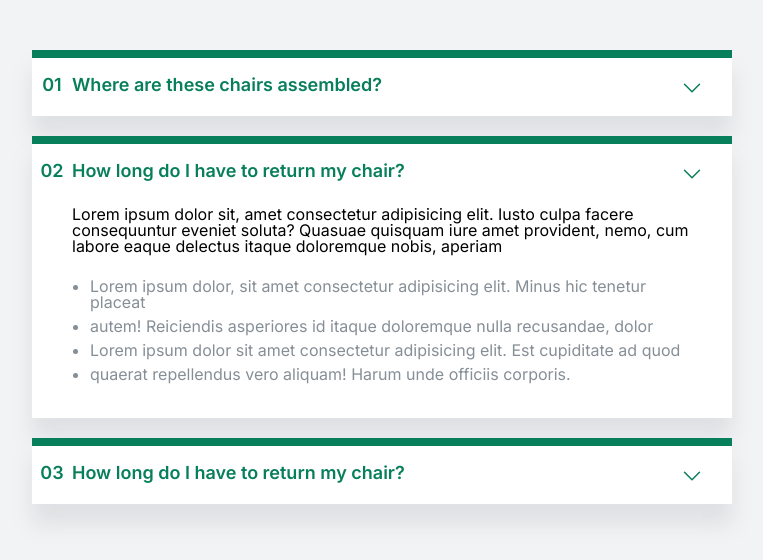
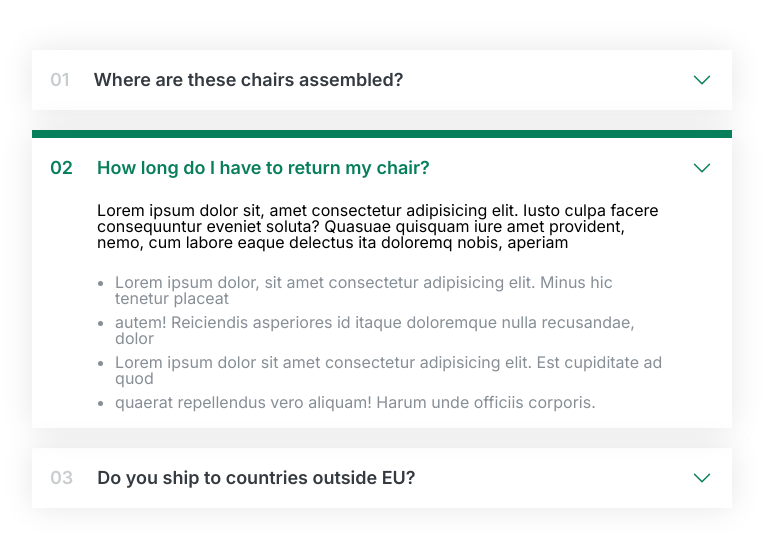
Before and after one commit to tecnodeveloper/100-Web-design, a plain HTML site: page 02-AccordionComponent Design/accordion.html in a window 1280 px wide. Shown: the whole page, without its empty margins (258-1021 px from the left). Drawn offline with Linux system fonts and the light colour scheme.

Commit message:
Changed the folder name for better readabilty

```diff
--- a/02-Webdesign/accordion.html
+++ b/02-AccordionComponent Design/accordion.html
@@ -24,7 +24,6 @@
 
             Main color : #087f5b
             Grey color : #343a40
-
         */
         * {
             margin: 0;
@@ -35,7 +34,6 @@
         body {
             font-family: "Inter", sans-serif;
             line-height: 1;
-            background-color: #868e961a;
         }
 
         .accordion {
@@ -49,29 +47,35 @@
         .box1,
         .box2,
         .box3 {
-            box-shadow: 0px 20px 20px #868e962f;
-            background-color: #fff;
-            padding-bottom: 16px;
+            display: grid;
+            grid-template-columns: auto 1fr auto;
+            column-gap: 24px;
+            row-gap: 22px;
+            padding: 18px;
+            align-items: center;
+            box-shadow: 0px 0 32px rgba(0, 0, 0, 0.1);
         }
 
-        .box1 {
-            border: none !important;
+        .changecolor1 {
+            color: #868e9671 !important;
         }
 
-        .headerline {
-            display: grid;
-            grid-template-columns: 40px 2fr 52px;
-            /* margin-bottom: 20px; */
+        .box2 {
+
             border-top: 8px solid #087f5b;
-            padding-top: 18px;
         }
+
+        .changecolor2 {
+            color: #343a40 !important;
+        }
+
+
 
         .number,
         .headtext {
             color: #087f5b;
             font-weight: 600;
             font-size: 18px;
-            /* padding-left: 12px; */
             justify-self: center;
         }
 
@@ -87,7 +91,7 @@
         }
 
         .accordiontext {
-            padding: 20px 40px;
+            grid-column: 2;
         }
 
         .text-class {
@@ -107,34 +111,26 @@
 <body>
     <div class="accordion">
         <div class="box1">
-            <div class="headerline">
-                <div class="number changecolor">01</div>
-                <div class="headtext">Where are these chairs assembled?</div>
+            <div class="number changecolor1">01</div>
+            <div class="headtext changecolor2">Where are these chairs assembled?</div>
             <svg xmlns="http://www.w3.org/2000/svg" fill="none" viewBox="0 0 24 24" stroke-width="1.5"
                 stroke="currentColor" class="icon">
                 <path stroke-linecap="round" stroke-linejoin="round" d="m19.5 8.25-7.5 7.5-7.5-7.5" />
             </svg>
         </div>
-        </div>
-
-
 
         <div class="box2">
-            <div class="headerline">
             <div class="number">02</div>
             <div class="headtext">How long do I have to return my chair?</div>
             <svg xmlns="http://www.w3.org/2000/svg" fill="none" viewBox="0 0 24 24" stroke-width="1.5"
                 stroke="currentColor" class="icon">
                 <path stroke-linecap="round" stroke-linejoin="round" d="m19.5 8.25-7.5 7.5-7.5-7.5" />
             </svg>
-            </div>
             <div class="accordiontext">
                 <div class="text-class">
                     Lorem ipsum dolor sit, amet consectetur adipisicing elit. Iusto culpa facere consequuntur
-                    eveniet
-                    soluta?
-                    Quasuae quisquam iure amet provident, nemo, cum labore eaque delectus itaque doloremque nobis,
-                    aperiam
+                    eveniet soluta? Quasuae quisquam iure amet provident, nemo, cum labore eaque delectus ita doloremq
+                    nobis, aperiam
                 </div>
                 <ul>
                     <li>Lorem ipsum dolor, sit amet consectetur adipisicing elit. Minus hic tenetur placeat </li>
@@ -148,16 +144,14 @@
 
 
         <div class="box3">
-            <div class="headerline">
-                <div class="number">03</div>
-                <div class="headtext">How long do I have to return my chair?</div>
+            <div class="number changecolor1">03</div>
+            <div class="headtext changecolor2">Do you ship to countries outside EU?</div>
             <svg xmlns="http://www.w3.org/2000/svg" fill="none" viewBox="0 0 24 24" stroke-width="1.5"
                 stroke="currentColor" class="icon">
                 <path stroke-linecap="round" stroke-linejoin="round" d="m19.5 8.25-7.5 7.5-7.5-7.5" />
             </svg>
         </div>
     </div>
-    </div>
 </body>
 
 </html>
```
Also changed, not shown: 01-Component Design/css/style.css (renamed from 01-design/css/style.css), 01-Component Design/img/chair-1.jpg (renamed from 01-design/img/chair-1.jpg), 01-Component Design/img/chair-2.jpg (renamed from 01-design/img/chair-2.jpg), 01-Component Design/img/chair-3.jpg (renamed from 01-design/img/chair-3.jpg), 01-Component Design/img/customers.jpg (renamed from 01-design/img/customers.jpg), 01-Component Design/img/hero.jpg (renamed from 01-design/img/hero.jpg), 01-Component Design/index.html (renamed from 01-design/index.html), 02-AccordionComponent Design/css/style.css (added), 02-AccordionComponent Design/img/hero.jpg (renamed from 02-Webdesign/img/hero.jpg), 02-AccordionComponent Design/img/maria.jpg (renamed from 02-Webdesign/img/maria.jpg). Lines whose indentation alone changed are shown as unchanged.
